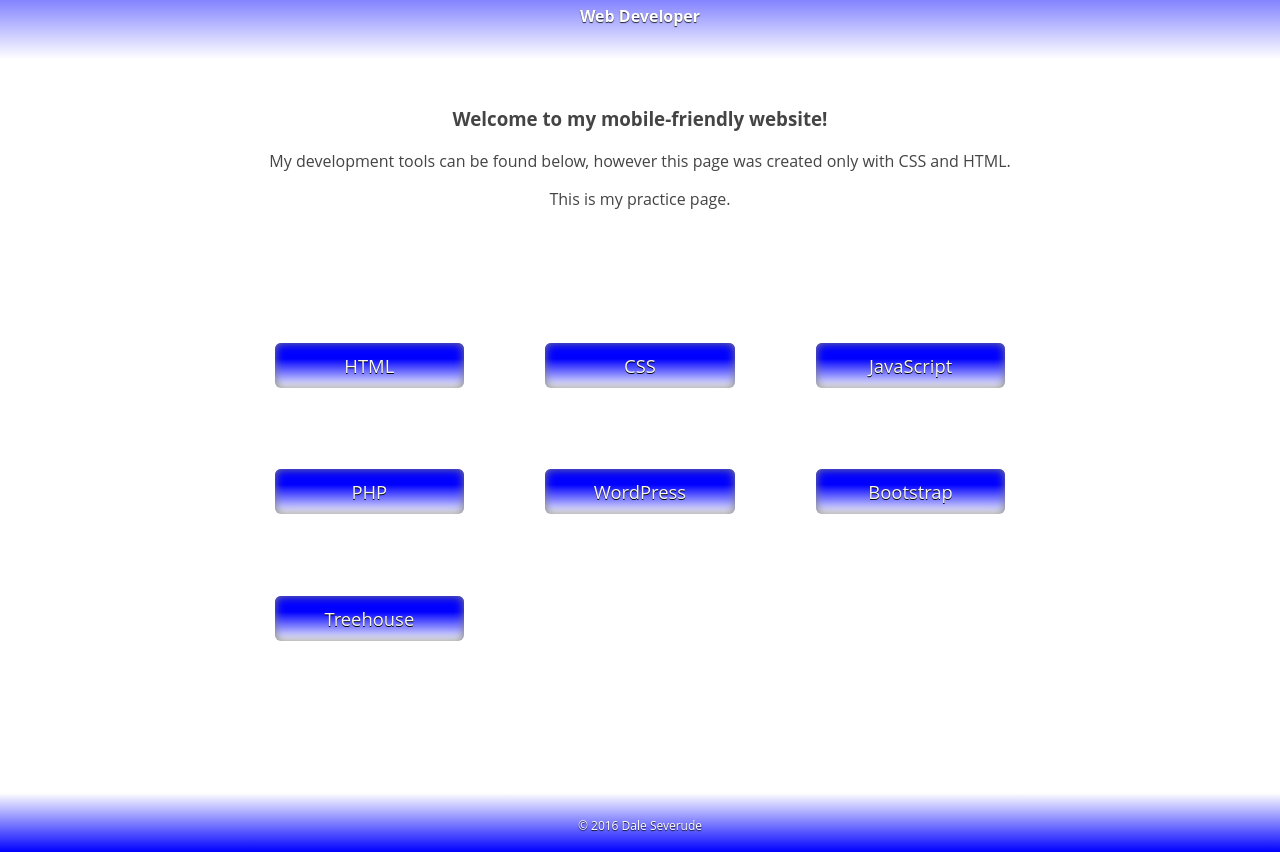
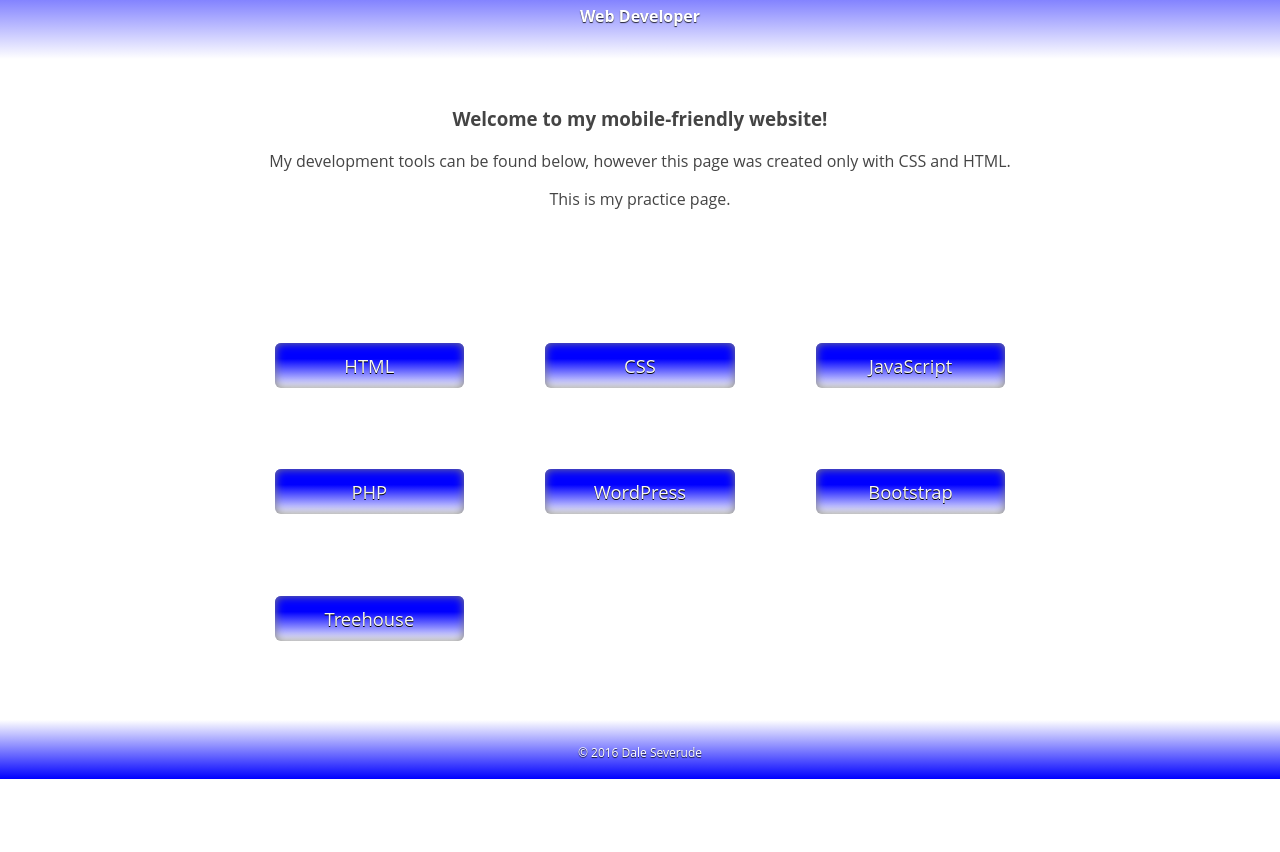
Before and after one commit to severude/severude.github.io, a plain HTML site: page index.html in a window 1280 px wide. Shown: the part 76-928 px from the top of the page. After the commit the page ends 855 px from the top, so only its background shows below. Drawn offline with Linux system fonts and the light colour scheme.

```diff
--- a/style.css
+++ b/style.css
@@ -21,7 +21,7 @@ body {
     padding-top: 125px;  /* 125px is the height of the header */
 }
 .wrap{
-    min-height: calc(100vh - 56px);   /* 56px is the height of the footer */
+    min-height: calc(100vh - 182px);   /* 56px is the height of the footer */
 }
 .main-header {
     position: fixed;
```
